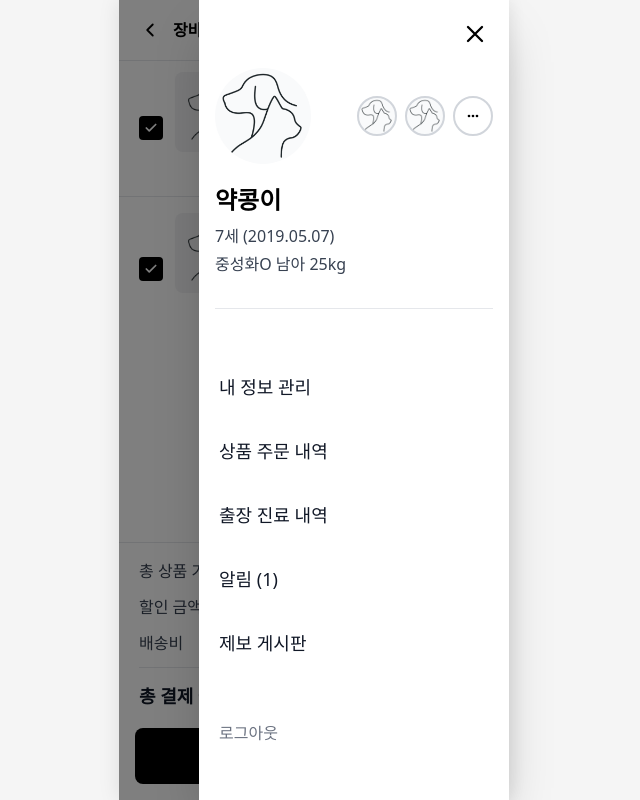
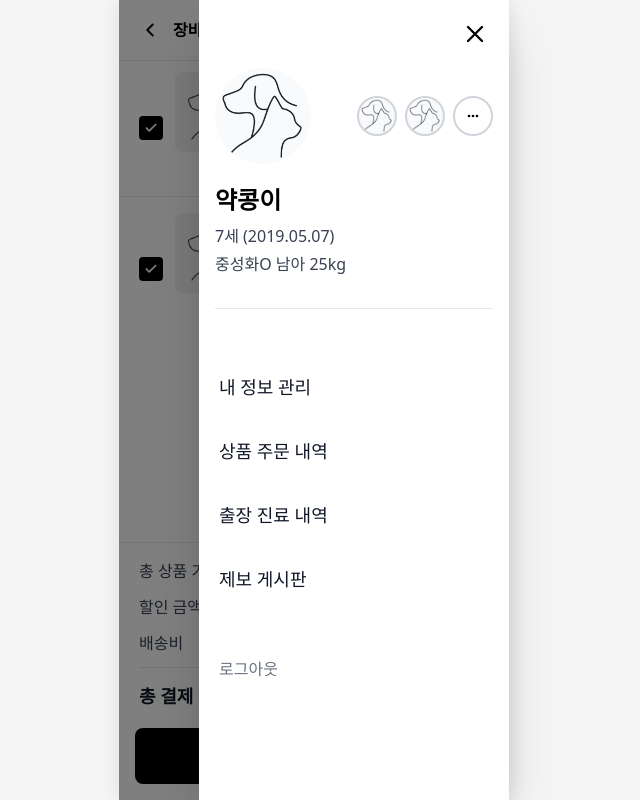
Before and after one commit to KoneJ/-, a Next.js app: page /cart in a window 1280 px wide. Both pictures are taken after a click on the button 801 px from the left and 30 px from the top of the page. Shown: the whole page, without its empty margins (326-966 px from the left). Built offline with nearby package versions, Linux system fonts and the light colour scheme.

Commit message:
Remove: 햄버거 메뉴에서 알림 탭 제거

```diff
--- a/src/components/Home/Sidebar.tsx
+++ b/src/components/Home/Sidebar.tsx
@@ -161,9 +161,6 @@ export default function Sidebar({ isOpen, onClose }: SidebarProps) {
             >
               출장 진료 내역
             </button>
-            <button className="w-full py-4 text-left text-lg font-medium text-gray-900 hover:bg-gray-50 transition-colors rounded-lg">
-              알림 (1)
-            </button>
             <button
               onClick={() => {
                 onClose();
```
